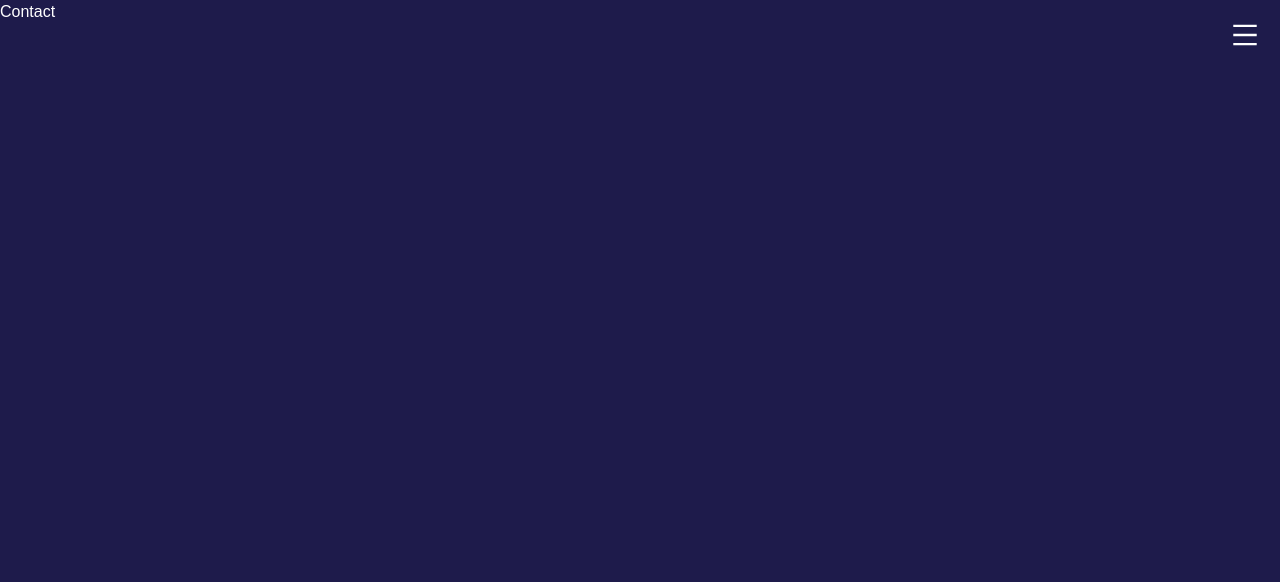
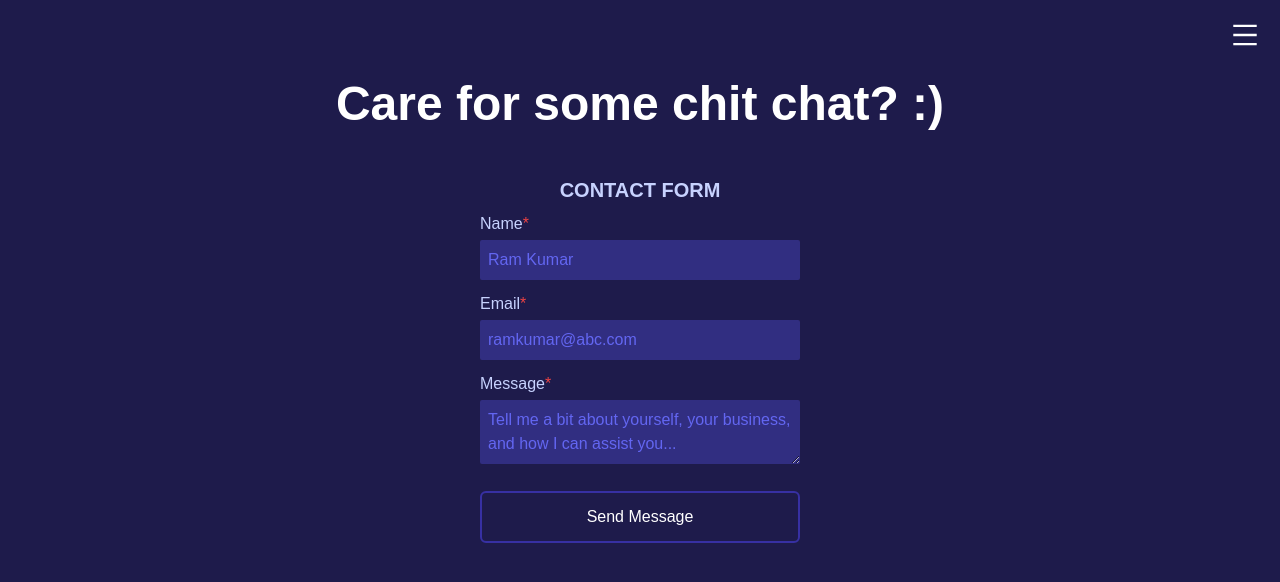
Before and after one commit to shiwanshudev/portfolio2023, a Next.js app: page /contact in a window 1280 px wide. Shown: the top 582 px of the page. Built offline with nearby package versions, Linux system fonts and the light colour scheme; a web font is replaced by a local one.

Commit message:
Add contact form basic layout

```diff
--- a/src/app/contact/page.tsx
+++ b/src/app/contact/page.tsx
@@ -1,3 +1,70 @@
+"use client";
 export default function Contact() {
-  return <div>Contact</div>;
+  const handleSubmit = (e) => {
+    e.preventDefault();
+  };
+  return (
+    <div className="mx-auto container text-center px-5 pt-28 lg:px-48 lg:pt-20">
+      <h1 className="font-bold text-3xl lg:text-5xl">
+        {"Care for some chit chat? :)"}
+      </h1>
+      <form
+        onSubmit={handleSubmit}
+        className="pt-12 flex items-center justify-center"
+      >
+        <fieldset className="w-80">
+          <legend className="pb-2 text-xl text-indigo-200 font-bold uppercase">
+            Contact Form
+          </legend>{" "}
+          <div>
+            <label
+              htmlFor="name"
+              className="block text-left pb-1 text-indigo-200"
+            >
+              Name<span className="text-red-500">*</span>
+            </label>
+            <input
+              id="name"
+              type="text"
+              placeholder="Ram Kumar"
+              className=" outline-none bg-indigo-900 rounded-sm px-2 py-2 placeholder-indigo-500 w-full"
+              required
+            />
+            <label
+              htmlFor="email"
+              className="block text-left pb-1  mt-3 text-indigo-200"
+            >
+              Email<span className="text-red-500">*</span>
+            </label>
+            <input
+              id="email"
+              type="email"
+              placeholder="ramkumar@abc.com"
+              className=" outline-none bg-indigo-900 rounded-sm px-2 py-2 placeholder-indigo-500 w-full"
+              required
+            />
+            <label
+              htmlFor="message"
+              className="block text-left pb-1  mt-3 text-indigo-200"
+            >
+              Message<span className="text-red-500">*</span>
+            </label>
+            <textarea
+              cols={5}
+              id="message"
+              className=" outline-none bg-indigo-900 rounded-sm px-2 py-2 placeholder-indigo-500 w-full"
+              placeholder="Tell me a bit about yourself, your business, and how I can assist you..."
+              required
+            ></textarea>
+          </div>
+          <button
+            type="submit"
+            className="border-indigo-800 border-2 cursor-pointer border-solid  outline-none w-full py-3 mt-5 rounded-md hover:bg-indigo-800"
+          >
+            Send Message
+          </button>
+        </fieldset>
+      </form>
+    </div>
+  );
 }
```
